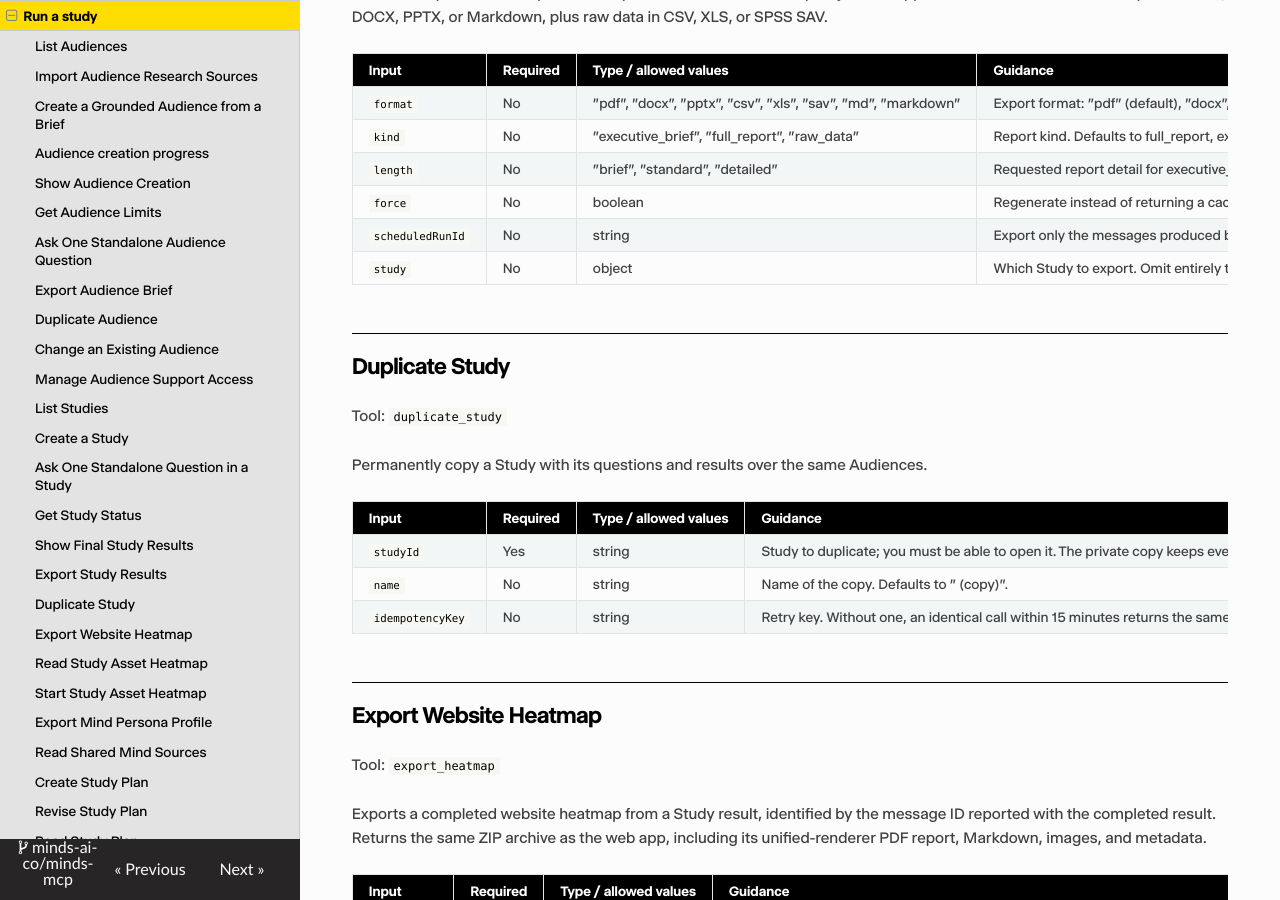
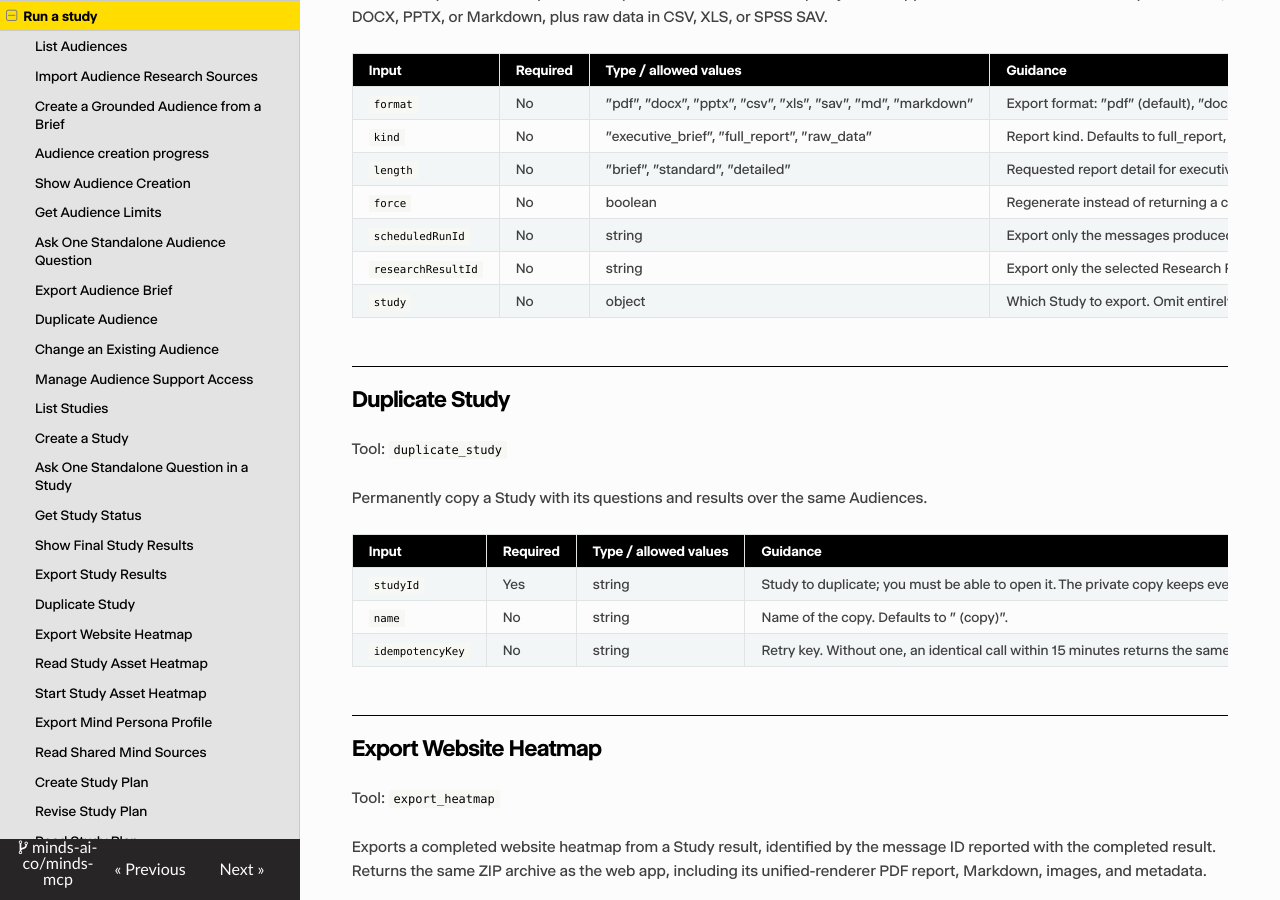
Before and after one commit to minds-ai-co/minds-mcp, an MkDocs documentation site: the page built from reference/workflow.md, in a window 1280 px wide and 900 px high, scrolled down 8923 px. Built offline with MkDocs 1.6.1, drawn with Linux system fonts in a browser that asks for light colours; nearby versions of some CDN libraries.

Commit message:
docs: sync MCP surface from production

```diff
--- a/reference/workflow.md
+++ b/reference/workflow.md
@@ -266,6 +266,7 @@ Starts an asynchronous export of Study results and returns an export job ID. Sup
 | `length` | No | "brief", "standard", "detailed" | Requested report detail for executive_brief and full_report exports. |
 | `force` | No | boolean | Regenerate instead of returning a cached artifact. |
 | `scheduledRunId` | No | string | Export only the messages produced by one scheduled run of this Study, instead of the whole timeline. Use the run ID from the Study schedule history. |
+| `researchResultId` | No | string | Export only the selected Research Result. Use its saved user-origin message ID from this Study. Omit for a whole-Study export. |
 | `study` | No | object | Which Study to export. Omit entirely to use the active Study from this MCP session. |
 
 ## Duplicate Study
```
Also changed, not shown: reference/tools.md (+2 -2 lines), 1 other file.
